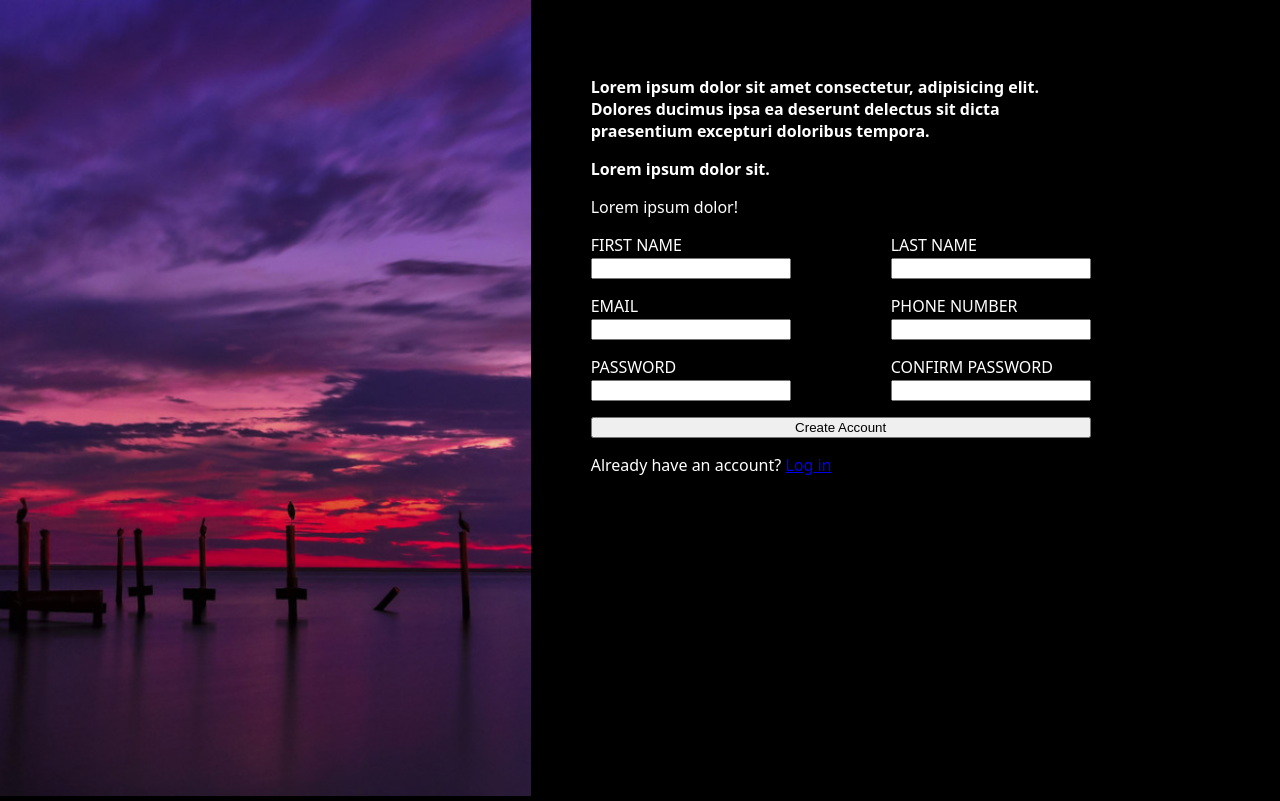
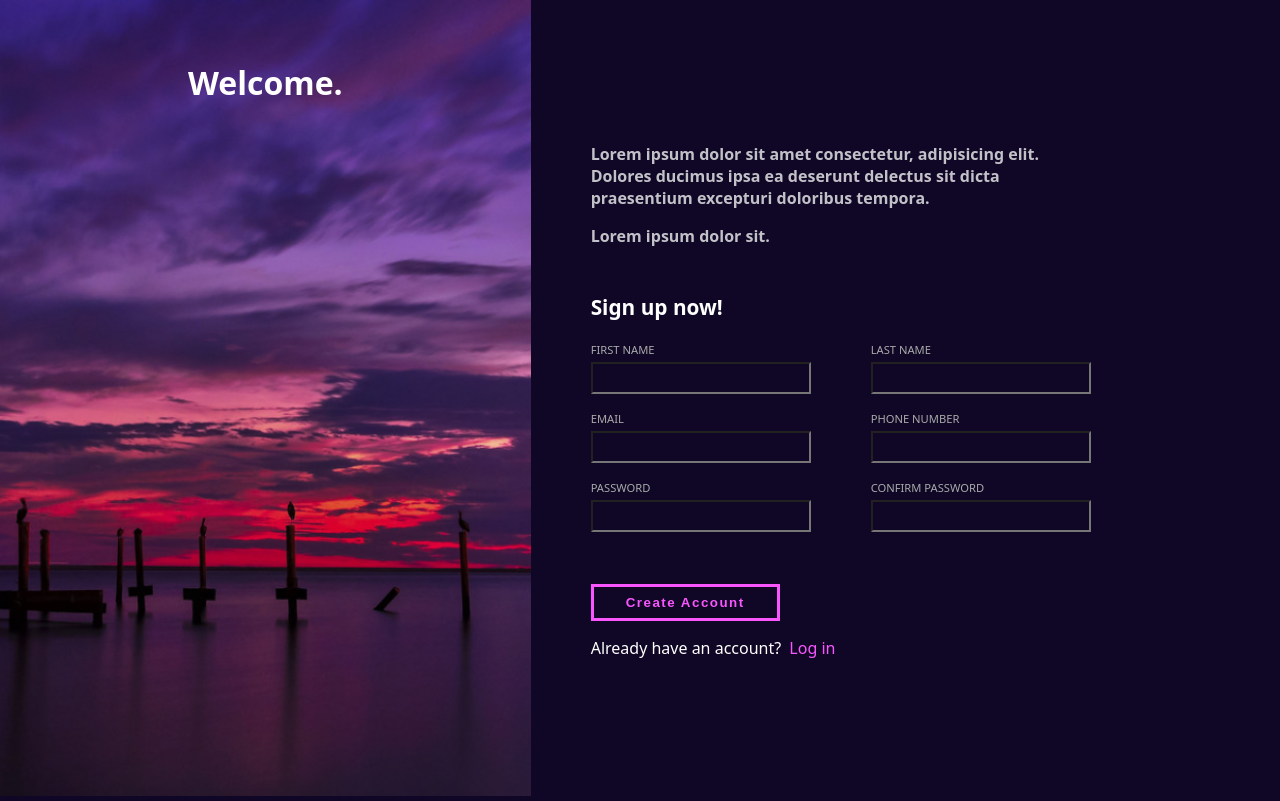
Before and after one commit to AFaraazK/Sign-Up-Form, a plain HTML site: page index.html in a window 1280 px wide. Drawn offline with Linux system fonts and the light colour scheme.

Commit message:
Update CSS Theme Style

```diff
--- a/index.html
+++ b/index.html
@@ -11,6 +11,7 @@
 <body>
     <div class="image">
         <img src="tumblr_mxx3jmtZwC1r94argo1_500.png" alt="">
+        <div class="overlay"><h1>Welcome.</h1></div>
     </div>
     <div class="formSection">
         <p class="introText">Lorem ipsum dolor sit amet consectetur,
@@ -19,7 +20,7 @@
         <p class="hookText">Lorem ipsum dolor sit.</p>
 
         <form>
-            <label class="formOpen">Lorem ipsum dolor!</label>
+            <label class="formOpen">Sign up now!</label>
             <br>
             <div class="inputFields">
                 <div class="left">
--- a/style.css
+++ b/style.css
@@ -1,43 +1,103 @@
+:root{
+    --purple: rgb(249, 86, 255)
+}
 *{
     box-sizing: border-box;
 }
 body{
-    background:black;
+    background:#0f0725;
     color:white;
     display:flex;
     padding: 0;
     margin: 0;
     font-family: system-ui, -apple-system, BlinkMacSystemFont, 'Segoe UI', Roboto, Oxygen, Ubuntu, Cantarell, 'Open Sans', 'Helvetica Neue', sans-serif;
 }
-
-img{
+.image{
+    position: relative;
+}
+.image img{
     height: calc(100vh - 4px);
+}
+.image .overlay{
+    position: absolute;
+    top:5%;
+    width: 100%;
+    height: 100px;
+    text-align: center;
+}
+.image .overlay h1{
+    text-shadow: #0f0725;
 }
 
 .formSection{
     display: flex;
     flex-direction: column;
+    justify-content: center;
     padding: 48px;
     margin:12px;
 }
 .introText{
     max-width: 500px;
     font-weight: bold;
+    opacity: 75%;
 }
 .hookText{
     font-weight: bold;
     margin-top: 0px;
+    opacity: 75%;
 }
 
+form{
+    margin: 30px 0;
+}
+.formOpen{
+    font-weight: bold;
+    font-size: 1.3rem;
+}
 .inputFields{
     display: flex;
     justify-content: space-between;
     margin-top: 16px;
 }
 .left,.right{
-    width: 200px;
+    width: 220px;
 }
+
 input{
     width: 100%;
-    margin-bottom: 16px;
+    margin-bottom: 12px;
+    margin-top: 3px;
+    height: 32px;
+    background: none;
+    color:white;
 }
+input:focus{
+    border-color:var(--purple);
+    outline:0;
+}
+.inputFields label{
+    color:#AAA;
+    font-size: 0.7rem;
+}
+
+.createAcc{
+    width:fit-content;
+    padding: 8px 32px;
+    color: var(--purple);
+    background: none;
+    border: 3px solid var(--purple);
+    font-weight: bold;
+    letter-spacing: 1.5px;
+    margin-top:10px;
+}
+.createAcc:hover{
+    transition: 300ms;
+    color:white;
+    background: var(--purple);
+    cursor: pointer;
+}
+.already a{
+    text-decoration: none;
+    margin-left: 4px;
+    color:var(--purple)
+}
```
